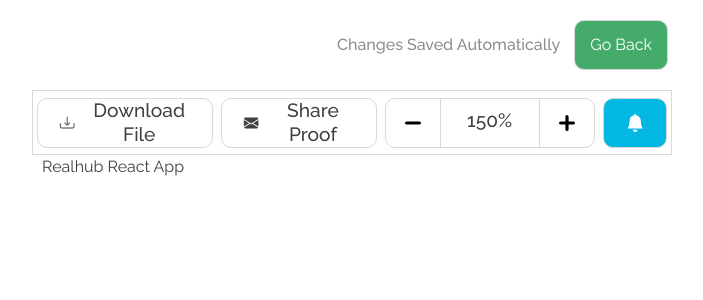
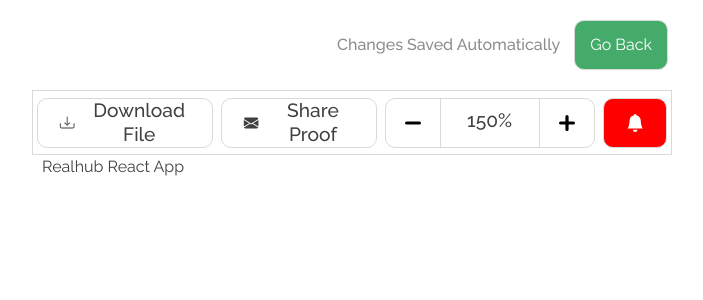
Before and after one commit to fluxpat/Realhub-React-Feature, a React (Create React App) app: page / in a window 1280 px wide. Shown: the top 300 px of the page, without its empty margins (288-991 px from the left). Built offline with nearby package versions, Linux system fonts and the light colour scheme.

Commit message:
testing to see how git changes affect github pages deployment

```diff
--- a/src/App.css
+++ b/src/App.css
@@ -3,7 +3,8 @@
 }
 
 :root {
-  --blue: rgb(2, 183, 226);
+  --blue: red;
+  /* --blue: rgb(2, 183, 226); */
   --blue-hover: rgba(2, 183, 226, 0.8);
   --dark-grey: #404041;
   --light-grey: #8c8c8e;
```
